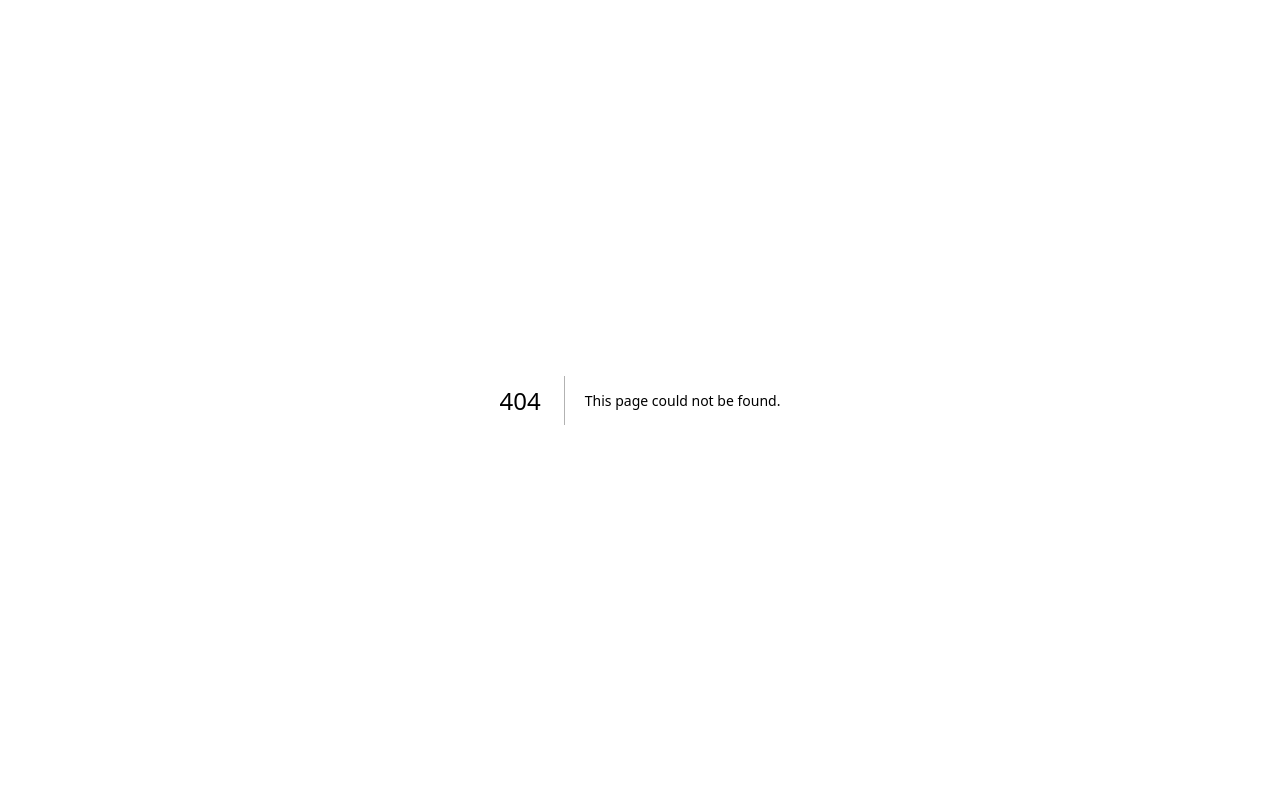
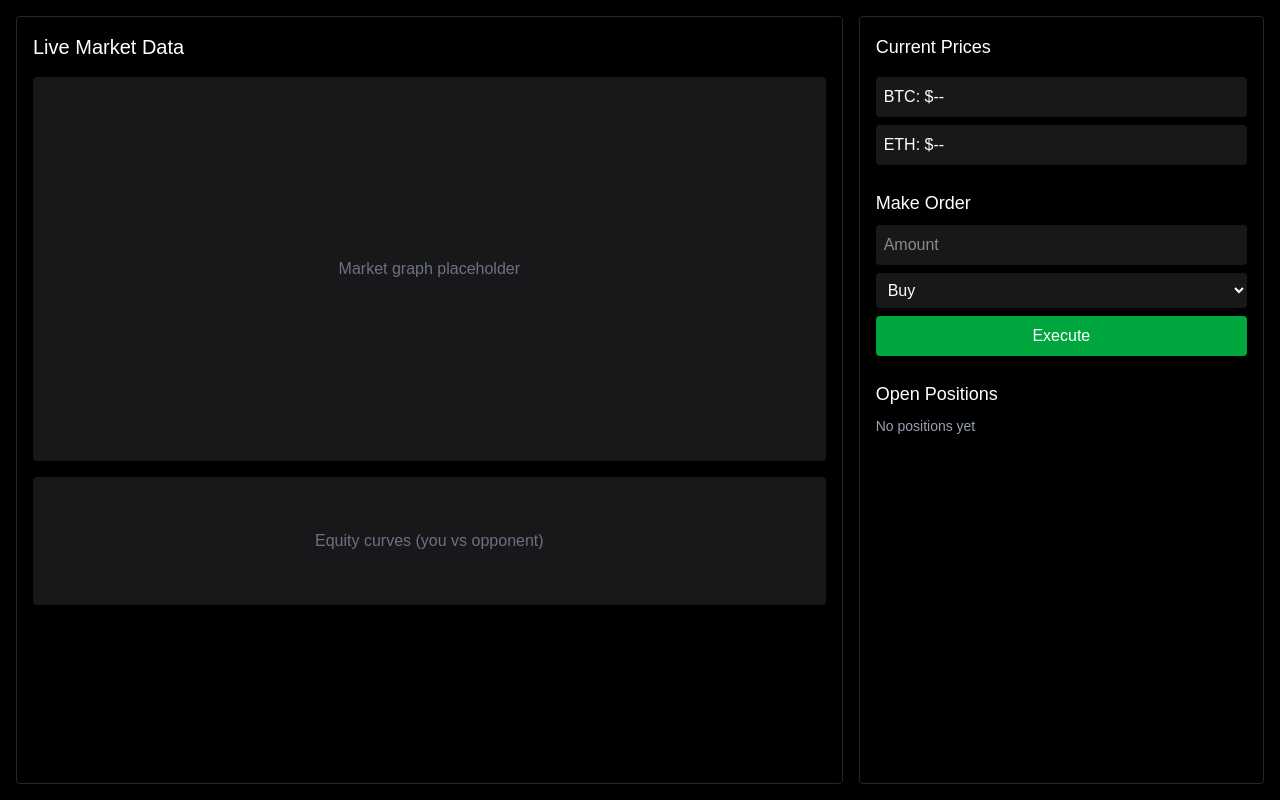
Before and after one commit to emaanbaluj/alpharoyale, a Next.js app in the folder alpha-royale/: page /game in a window 1280 px wide. Before the commit this address had no page. Built offline with nearby package versions, Linux system fonts and the light colour scheme.

Commit message:
feat: added template pages to make a brief frontend

```diff
--- /dev/null
+++ b/alpha-royale/app/auth/page.tsx
@@ -0,0 +1,30 @@
+'use client';
+
+export default function AuthPage() {
+  // TODO: Tejas - integrate Supabase auth here
+
+  return (
+    <div className="h-screen bg-black flex items-center justify-center">
+      <div className="max-w-md w-full px-6">
+        <h1 className="text-4xl font-bold mb-2 text-white">Alpha Royale</h1>
+        <p className="text-gray-400 mb-8">Login or sign up to start trading</p>
+
+        {/* Auth form will go here - email/password inputs */}
+        <input
+          type="email"
+          placeholder="Email"
+          className="w-full p-3 mb-3 bg-zinc-900 border border-zinc-800 rounded text-white"
+        />
+        <input
+          type="password"
+          placeholder="Password"
+          className="w-full p-3 mb-4 bg-zinc-900 border border-zinc-800 rounded text-white"
+        />
+
+        <button className="w-full p-3 bg-blue-600 hover:bg-blue-700 rounded text-white font-medium">
+          Continue
+        </button>
+      </div>
+    </div>
+  );
+}
--- /dev/null
+++ b/alpha-royale/app/game/page.tsx
@@ -0,0 +1,50 @@
+'use client';
+
+export default function GamePage() {
+  // TODO: Tejas - add OpenGame/JoinGame logic
+  // TODO: Ojas, Dawid, Emaan - add market graph here
+
+  return (
+    <div className="h-screen bg-black text-white p-4">
+      <div className="grid grid-cols-3 gap-4 h-full">
+
+        {/* Left - Market Chart */}
+        <div className="col-span-2 border border-zinc-800 rounded p-4">
+          <h2 className="text-xl mb-4">Live Market Data</h2>
+          {/* Ojas: Chart component goes here */}
+          <div className="h-96 bg-zinc-900 rounded flex items-center justify-center">
+            <p className="text-gray-500">Market graph placeholder</p>
+          </div>
+
+          {/* Opponent equity curve */}
+          <div className="mt-4 h-32 bg-zinc-900 rounded flex items-center justify-center">
+            <p className="text-gray-500">Equity curves (you vs opponent)</p>
+          </div>
+        </div>
+
+        {/* Right - Trading Panel */}
+        <div className="border border-zinc-800 rounded p-4">
+          <h2 className="text-lg mb-4">Current Prices</h2>
+          {/* Dawid: Price data from cron job */}
+          <div className="space-y-2 mb-6">
+            <div className="p-2 bg-zinc-900 rounded">BTC: $--</div>
+            <div className="p-2 bg-zinc-900 rounded">ETH: $--</div>
+          </div>
+
+          <h2 className="text-lg mb-2">Make Order</h2>
+          {/* Tejas: MakeOrder form */}
+          <input placeholder="Amount" className="w-full p-2 mb-2 bg-zinc-900 rounded" />
+          <select className="w-full p-2 mb-2 bg-zinc-900 rounded">
+            <option>Buy</option>
+            <option>Sell</option>
+          </select>
+          <button className="w-full p-2 bg-green-600 rounded">Execute</button>
+
+          {/* Open positions - connected to Supabase */}
+          <h2 className="text-lg mt-6 mb-2">Open Positions</h2>
+          <div className="text-sm text-gray-400">No positions yet</div>
+        </div>
+      </div>
+    </div>
+  );
+}
--- a/alpha-royale/app/page.tsx
+++ b/alpha-royale/app/page.tsx
@@ -1,65 +1,19 @@
-import Image from "next/image";
+import Link from "next/link";
 
 export default function Home() {
   return (
-    <div className="flex min-h-screen items-center justify-center bg-zinc-50 font-sans dark:bg-black">
-      <main className="flex min-h-screen w-full max-w-3xl flex-col items-center justify-between py-32 px-16 bg-white dark:bg-black sm:items-start">
-        <Image
-          className="dark:invert"
-          src="/next.svg"
-          alt="Next.js logo"
-          width={100}
-          height={20}
-          priority
-        />
-        <div className="flex flex-col items-center gap-6 text-center sm:items-start sm:text-left">
-          <h1 className="max-w-xs text-3xl font-semibold leading-10 tracking-tight text-black dark:text-zinc-50">
-            To get started, edit the page.tsx file.
-          </h1>
-          <p className="max-w-md text-lg leading-8 text-zinc-600 dark:text-zinc-400">
-            Looking for a starting point or more instructions? Head over to{" "}
-            <a
-              href="https://vercel.com/templates?framework=next.js&utm_source=create-next-app&utm_medium=appdir-template-tw&utm_campaign=create-next-app"
-              className="font-medium text-zinc-950 dark:text-zinc-50"
-            >
-              Templates
-            </a>{" "}
-            or the{" "}
-            <a
-              href="https://nextjs.org/learn?utm_source=create-next-app&utm_medium=appdir-template-tw&utm_campaign=create-next-app"
-              className="font-medium text-zinc-950 dark:text-zinc-50"
-            >
-              Learning
-            </a>{" "}
-            center.
-          </p>
-        </div>
-        <div className="flex flex-col gap-4 text-base font-medium sm:flex-row">
-          <a
-            className="flex h-12 w-full items-center justify-center gap-2 rounded-full bg-foreground px-5 text-background transition-colors hover:bg-[#383838] dark:hover:bg-[#ccc] md:w-[158px]"
-            href="https://vercel.com/new?utm_source=create-next-app&utm_medium=appdir-template-tw&utm_campaign=create-next-app"
-            target="_blank"
-            rel="noopener noreferrer"
-          >
-            <Image
-              className="dark:invert"
-              src="/vercel.svg"
-              alt="Vercel logomark"
-              width={16}
-              height={16}
-            />
-            Deploy Now
-          </a>
-          <a
-            className="flex h-12 w-full items-center justify-center rounded-full border border-solid border-black/[.08] px-5 transition-colors hover:border-transparent hover:bg-black/[.04] dark:border-white/[.145] dark:hover:bg-[#1a1a1a] md:w-[158px]"
-            href="https://nextjs.org/docs?utm_source=create-next-app&utm_medium=appdir-template-tw&utm_campaign=create-next-app"
-            target="_blank"
-            rel="noopener noreferrer"
-          >
-            Documentation
-          </a>
-        </div>
-      </main>
+    <div className="h-screen bg-black text-white flex flex-col items-center justify-center">
+      <h1 className="text-6xl font-bold mb-4">Alpha Royale</h1>
+      <p className="text-xl text-gray-400 mb-12">1v1 Trading. Real Markets. Real Skills.</p>
+
+      <div className="flex gap-4">
+        <Link href="/auth" className="px-8 py-3 bg-blue-600 hover:bg-blue-700 rounded-lg font-medium">
+          Get Started
+        </Link>
+        <Link href="/game" className="px-8 py-3 border border-zinc-700 hover:bg-zinc-900 rounded-lg font-medium">
+          View Demo
+        </Link>
+      </div>
     </div>
   );
 }
```
